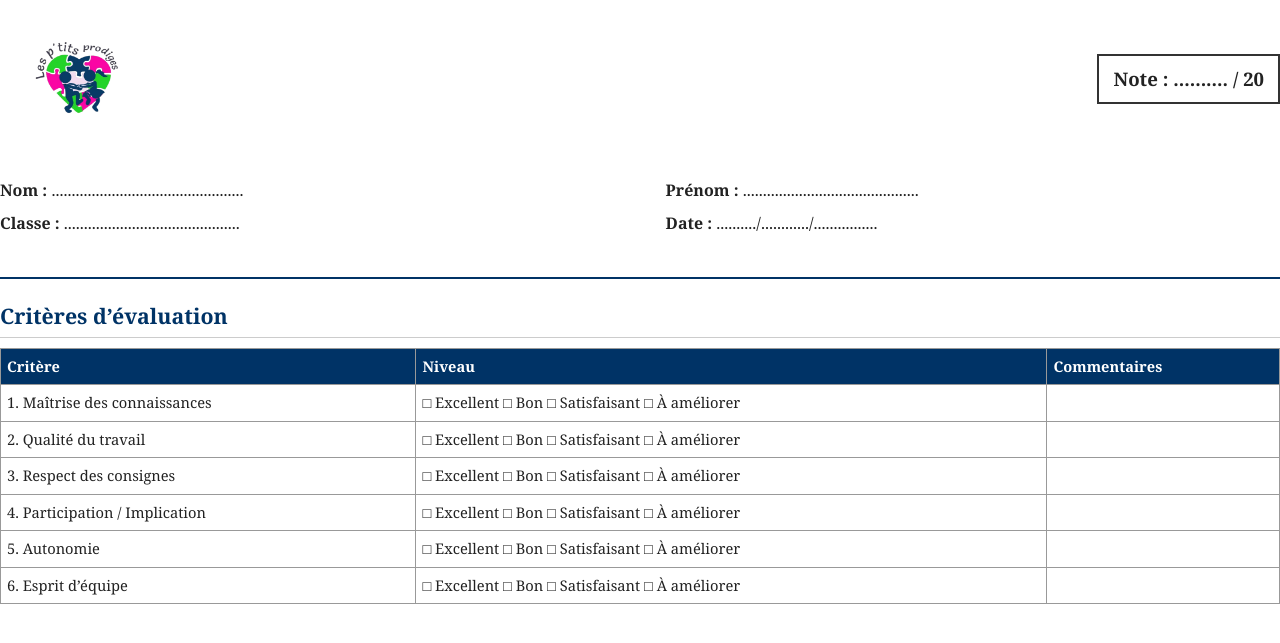
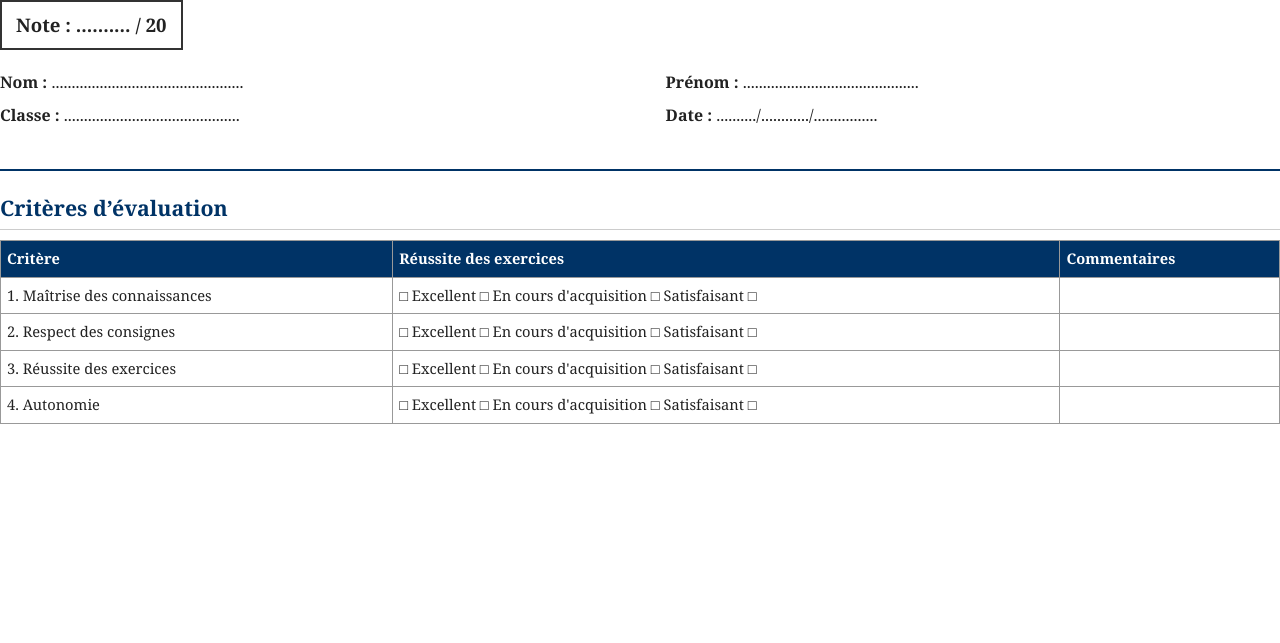
Before and after one commit to Heloiisee/GenerateurFicheLpp, a Flask app: template templates/pdf_template_3.html in a window 1280 px wide. Shown: the top 643 px of the page. Run offline with Flask 3, Linux system fonts and the light colour scheme; the template is opened without the code that fills it, so the values that code supplies are empty.

Commit message:
Modifications

```diff
--- /dev/null
+++ b/améliorations/propositions.txt
@@ -0,0 +1,6 @@
+Améliorations ou propositions possibles pour ce site :
+
+    - Améliorer l'ajout des images sur le document
+    - Ajouter des nouveaux templates(selon la demande de l'utilisateur)
+    - Régler le problème pour afficher plusieurs sections
+    - Retirer le logo des fiches pour le remplacer par une phrase
--- a/requirement.txt
+++ b/requirement.txt
@@ -1,2 +1,2 @@
-Flask
-WeasyPrint
+Flask==2.3.3
+WeasyPrint==60.1
--- a/static/css/template_1.css
+++ b/static/css/template_1.css
@@ -2,7 +2,7 @@
     size: A4;
     margin: 2cm;
     @bottom-center {
-        content: "Page " counter(page) " / " counter(pages);
+        content: "Développé par LPP - Page " counter(page) " / " counter(pages);
         font-size: 10pt;
         font-style: italic;
         color: #555;
--- a/static/css/template_2.css
+++ b/static/css/template_2.css
@@ -2,7 +2,7 @@
     size: A4;
     margin: 2cm;
     @bottom-center {
-        content: "Page " counter(page) " / " counter(pages);
+        content: "Développé par LPP - Page " counter(page) " / " counter(pages);
         font-size: 10pt;
         font-style: italic;
         color: #555;
--- a/static/css/template_3.css
+++ b/static/css/template_3.css
@@ -2,7 +2,7 @@
     size: A4;
     margin: 2cm;
     @bottom-center {
-        content: "Page " counter(page) " / " counter(pages);
+        content: "Développé par LPP - Page " counter(page) " / " counter(pages);
         font-size: 10pt;
         font-style: italic;
         color: #555;
--- a/templates/pdf_template_1.html
+++ b/templates/pdf_template_1.html
@@ -13,9 +13,6 @@
 </head>
 <body>
 <div class="header">
-    <div class="logo-container">
-        <img src="{{ url_for('static', filename='images/Lpp-1.png') }}" alt="Logo de l'établissement">
-    </div>
     <div class="student-info">
         <p><strong>Nom :</strong> ..........................................</p>
         <p><strong>Prénom :</strong> ....................................... </p>
--- a/templates/pdf_template_2.html
+++ b/templates/pdf_template_2.html
@@ -14,9 +14,6 @@
 <body>
 
     <div class="header">
-    <div class="logo-container">
-        <img src="{{ url_for('static', filename='images/Lpp-1.png') }}" alt="Logo de l'établissement">
-    </div>
     <div class="student-info">
         <p><strong>Nom :</strong> ..........................................</p>
         <p><strong>Prénom :</strong> ....................................... </p>
--- a/templates/pdf_template_3.html
+++ b/templates/pdf_template_3.html
@@ -14,9 +14,6 @@
 <body>
 
     <div class="header">
-        <div class="logo">
-            <img src="{{ url_for('static', filename='images/Lpp.png') }}" alt="Logo établissement">
-        </div>
         <div class="note-box">
             Note : .......... / {{ data.bareme or '20' }}
         </div>
@@ -42,22 +39,22 @@
             <thead>
                 <tr>
                     <th>Critère</th>
-                    <th>Niveau</th>
+                    <th>Réussite des exercices</th>
                     <th>Commentaires</th>
                 </tr>
             </thead>
             <tbody>
                 {% for critere in [
                     'Maîtrise des connaissances',
-                    'Qualité du travail',
                     'Respect des consignes',
-                    'Participation / Implication',
+                    'Réussite des exercices',
                     'Autonomie',
-                    'Esprit d’équipe'
+
+
                 ] %}
                 <tr>
                     <td>{{ loop.index }}. {{ critere }}</td>
-                    <td>□ Excellent □ Bon □ Satisfaisant □ À améliorer</td>
+                    <td>□ Excellent □ En cours d'acquisition □ Satisfaisant  □ </td>
                     <td></td>
                 </tr>
                 {% endfor %}
```
Also changed, not shown: 1 other file.
